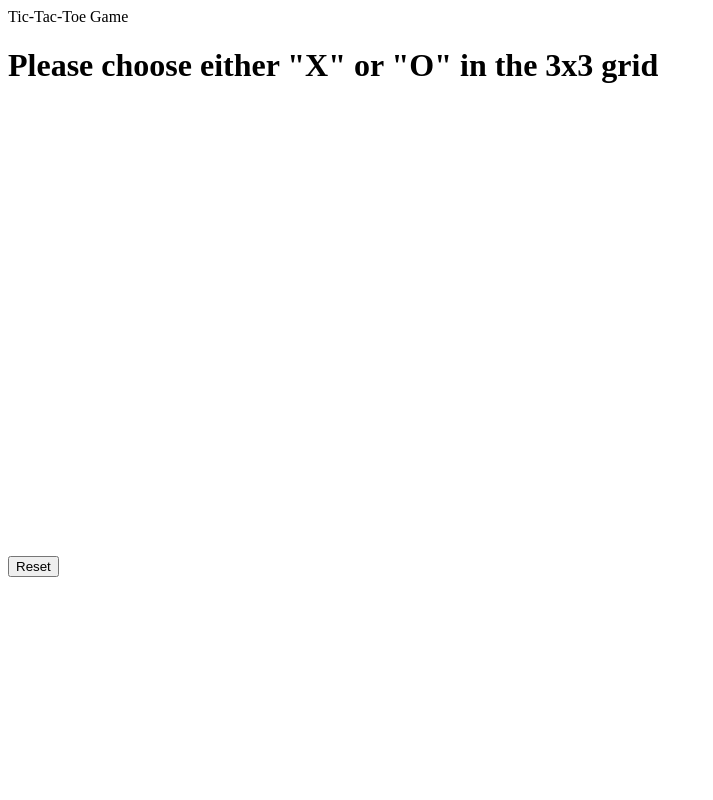
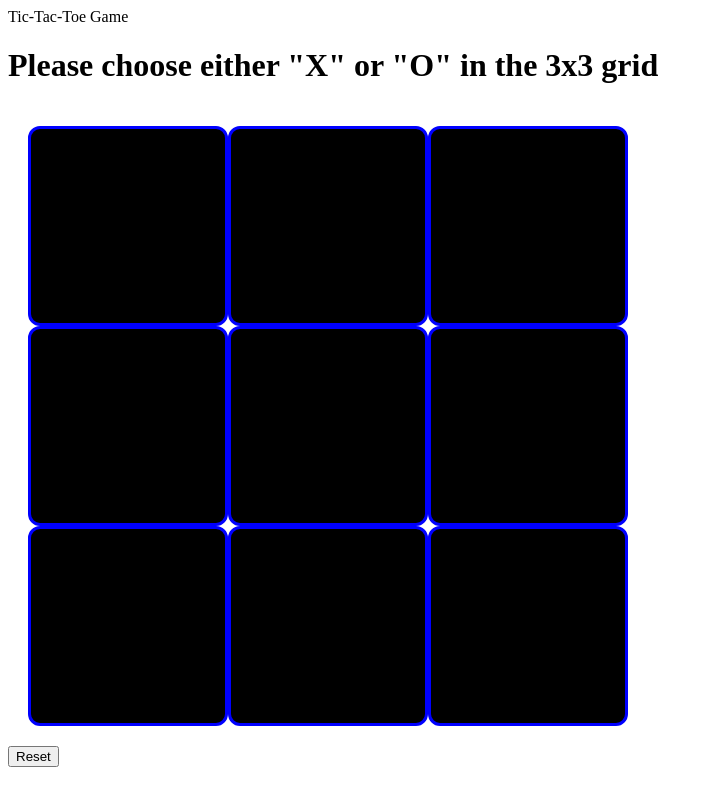
Before and after one commit to iam-yi/tic-tac-toe, a plain HTML site: page index.html in a window 1280 px wide. Shown: the whole page, without its empty margins (0-713 px from the left). Drawn offline with Linux system fonts and the light colour scheme; files that its build step writes are made by us from their sources.

Commit message:
box finish

```diff
--- a/index.html
+++ b/index.html
@@ -5,24 +5,24 @@
     <meta http-equiv="X-UA-Compatible" content="IE=edge">
     <meta name="viewport" content="width=device-width, initial-scale=1.0">
     <title>Tic-Tac-Toe</title>
-    <link rel="stylesheet" href="css/main.css">
-    <script defer src="js/main.js"></script>
+    <link rel="stylesheet" href="main.css">
+    <script defer src="main.js"></script>
 </head>
 <body>
     <header>Tic-Tac-Toe Game</header>
     <main>
         <h1>Please choose either "X" or "O" in the 3x3 grid</h1>
         <section>
-            <div class = "parents">
-                <div></div>
-                <div></div>
-                <div></div>
-                <div></div>
-                <div></div>
-                <div></div>
-                <div></div>
-                <div></div>
-                <div></div>
+            <div class = "game-board">
+                <div id="box"></div>
+                <div id="box"></div>
+                <div id="box"></div>
+                <div id="box"></div>
+                <div id="box"></div>
+                <div id="box"></div>
+                <div id="box"></div>
+                <div id="box"></div>
+                <div id="box"></div>
             </div>
             <button id="reset-btn">Reset</button>
 
--- a/main.css
+++ b/main.css
@@ -1,9 +1,14 @@
-.parents {
+.game-board {
     display: grid;
-    grid-template-columns: 150px 150px 150px;
-    grid-template-rows: 150px 150px 150px;
+    grid-template-columns: 200px 200px 200px;
+    grid-template-rows: 200px 200px 200px;
+    padding: 20px;
 }
 
-parents > div {
+#box {
+
     background-color: black;
+    border-color:blue;
+    border-style: solid;
+    border-radius: 12px;
 }
--- a/main.js
+++ b/main.js
@@ -0,0 +1,5 @@
+/*----- constants -----*/
+/*----- app's state (variables) -----*/
+/*----- cached element references -----*/
+/*----- event listeners -----*/
+/*----- functions -----*/
```
